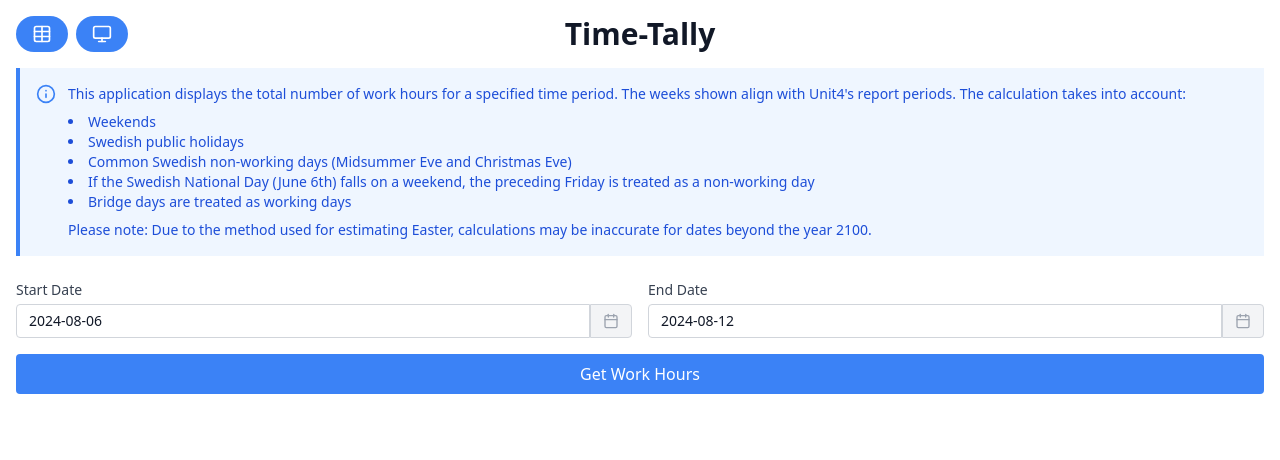
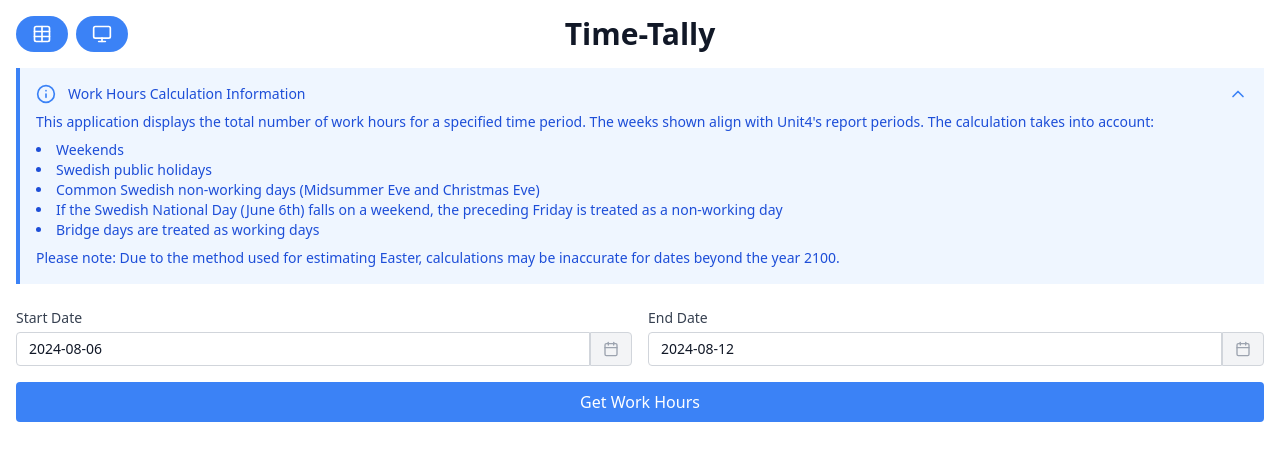
Before and after one commit to JoakimOscarsson/timetally-frontend, a React app: page / in a window 1280 px wide. Shown: the top 460 px of the page. Built offline with nearby package versions, Linux system fonts and the light colour scheme.

Commit message:
Made the info text collpsable

```diff
--- a/src/components/WorkHoursVisualization.js
+++ b/src/components/WorkHoursVisualization.js
@@ -1,5 +1,5 @@
 import React, { useState, useEffect } from 'react';
-import { Calendar, InfoIcon, Sun, Moon, Monitor, Table, ListCollapse } from 'lucide-react';
+import { Calendar, InfoIcon, Sun, Moon, Monitor, Table, ListCollapse, ChevronDown, ChevronUp } from 'lucide-react';
 import { Button } from "./ui/button";
 import { Alert, AlertDescription } from "./ui/alert";
 import ExpandableRow from './ExpandableRow';
@@ -18,6 +18,54 @@ const getCookie = (name) => {
     const parts = v.split('=');
     return parts[0] === name ? decodeURIComponent(parts[1]) : r;
   }, '');
+};
+
+const InfoDisplay = () => {
+  const [isExpanded, setIsExpanded] = useState(true);
+  const toggleExpand = () => {
+    setIsExpanded(!isExpanded);
+  };
+
+  return (
+    <div className="bg-blue-50 border-l-4 border-blue-500 p-4 mb-6 dark:bg-gray-800 dark:border-blue-400 cursor-pointer" onClick={toggleExpand}>
+      <div className="flex justify-between items-start">
+        <div className="flex">
+          <div className="flex-shrink-0">
+            <InfoIcon className="h-5 w-5 text-blue-500 dark:text-blue-400" />
+          </div>
+          <div className="ml-3">
+            <p className="text-sm font-medium text-blue-700 dark:text-gray-300">
+              Work Hours Calculation Information
+            </p>
+          </div>
+        </div>
+        <div>
+          {isExpanded ? (
+            <ChevronUp className="h-5 w-5 text-blue-500 dark:text-blue-400" />
+          ) : (
+            <ChevronDown className="h-5 w-5 text-blue-500 dark:text-blue-400" />
+          )}
+        </div>
+      </div>
+      {isExpanded && (
+        <div className="mt-2">
+          <p className="text-sm text-blue-700 dark:text-gray-300">
+            This application displays the total number of work hours for a specified time period. The weeks shown align with Unit4's report periods. The calculation takes into account:
+          </p>
+          <ul className="list-disc list-inside mt-2 text-sm text-blue-700 dark:text-gray-300">
+            <li>Weekends</li>
+            <li>Swedish public holidays</li>
+            <li>Common Swedish non-working days (Midsummer Eve and Christmas Eve)</li>
+            <li>If the Swedish National Day (June 6th) falls on a weekend, the preceding Friday is treated as a non-working day</li>
+            <li>Bridge days are treated as working days</li>
+          </ul>
+          <p className="text-sm text-blue-700 dark:text-gray-300 mt-2">
+            Please note: Due to the method used for estimating Easter, calculations may be inaccurate for dates beyond the year 2100.
+          </p>
+        </div>
+      )}
+    </div>
+  );
 };
 
 
@@ -196,6 +244,7 @@ const WorkHoursVisualization = () => {
 
   return (
     <div className="container mx-auto p-4">
+
       <div className="flex items-center justify-between mb-4 relative">
           <h1 className="text-3xl font-bold text-left dark:text-white md:hidden">
             Time-Tally
@@ -223,28 +272,7 @@ const WorkHoursVisualization = () => {
         </div>
       </div>
 
-      <div className="bg-blue-50 border-l-4 border-blue-500 p-4 mb-6 dark:bg-gray-800 dark:border-blue-400">
-        <div className="flex">
-          <div className="flex-shrink-0">
-            <InfoIcon className="h-5 w-5 text-blue-500 dark:text-blue-400" />
-          </div>
-          <div className="ml-3">
-            <p className="text-sm text-blue-700 dark:text-gray-300">
-              This application displays the total number of work hours for a specified time period. The weeks shown align with Unit4's report periods. The calculation takes into account:
-            </p>
-            <ul className="list-disc list-inside mt-2 text-sm text-blue-700 dark:text-gray-300">
-              <li>Weekends</li>
-              <li>Swedish public holidays</li>
-              <li>Common Swedish non-working days (Midsummer Eve and Christmas Eve)</li>
-              <li>If the Swedish National Day (June 6th) falls on a weekend, the preceding Friday is treated as a non-working day</li>
-              <li>Bridge days are treated as working days</li>
-            </ul>
-            <p className="text-sm text-blue-700 dark:text-gray-300 mt-2">
-              Please note: Due to the method used for estimating Easter, calculations may be inaccurate for dates beyond the year 2100.
-            </p>
-          </div>
-        </div>
-      </div>
+      <InfoDisplay />
 
       <div className="mb-4 flex space-x-4">
         <div className="flex-1">
```
